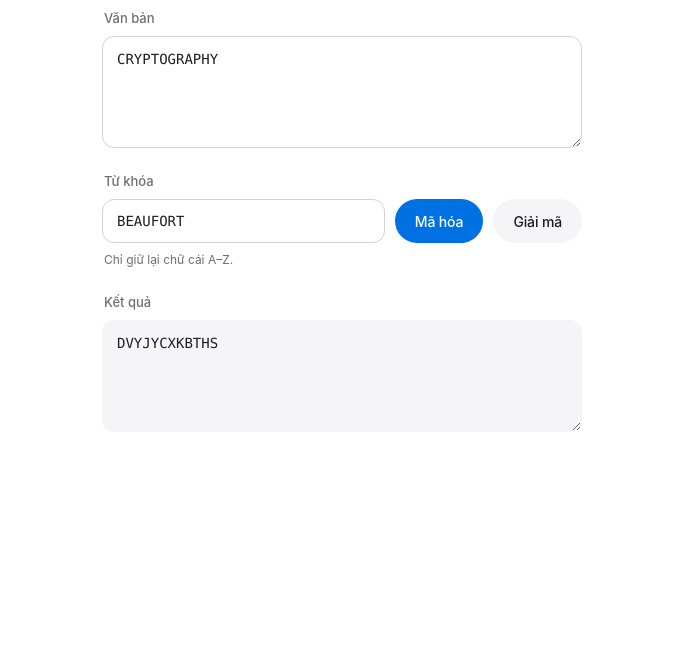
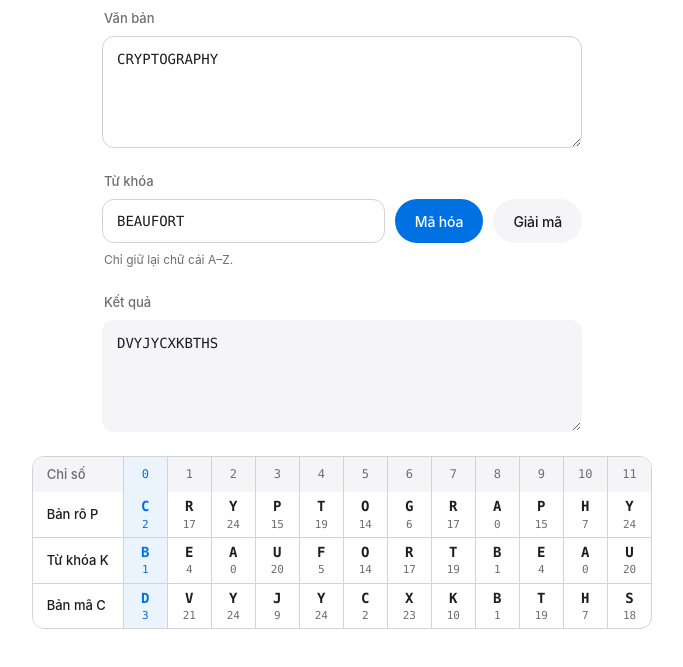
Before and after one commit to kychitoge/do-kiep, a plain HTML site: page anm/index.html in a window 1280 px wide. Shown: the part 127-794 px from the top of the page, without its empty margins (298-981 px from the left). Drawn offline with Linux system fonts and the light colour scheme.

Commit message:
Cap nhat thu muc anm

```diff
--- a/anm/app.js
+++ b/anm/app.js
@@ -11,7 +11,8 @@
     keyHint: $('keyHint'),
     btnEncrypt: $('btnEncrypt'),
     btnDecrypt: $('btnDecrypt'),
-    outputBox: $('outputBox')
+    outputBox: $('outputBox'),
+    cipherTable: $('cipherTable')
   };
 
   const stripDiacritics = (text) =>
@@ -32,25 +33,108 @@
     const prepared = stripDiacritics(text || '');
     let keyIdx = 0;
     let output = '';
+    const steps = [];
 
     for (const ch of prepared) {
       const upper = ch.toUpperCase();
       if (upper >= 'A' && upper <= 'Z') {
-        const p = upper.charCodeAt(0) - 65;
-        const k = key[keyIdx % key.length].charCodeAt(0) - 65;
-        const c = mode === 'encrypt' ? (p + k) % 26 : (p - k + 26) % 26;
-        output += ALPHABET[c];
+        const inCode = upper.charCodeAt(0) - 65;
+        const keyChar = key[keyIdx % key.length];
+        const k = keyChar.charCodeAt(0) - 65;
+        const outCode = mode === 'encrypt' ? (inCode + k) % 26 : (inCode - k + 26) % 26;
+        const outChar = ALPHABET[outCode];
+        output += outChar;
+
+        const isEncrypt = mode === 'encrypt';
+        steps.push({
+          isLetter: true,
+          pChar: isEncrypt ? upper : outChar,
+          pNum: isEncrypt ? inCode : outCode,
+          kChar: keyChar,
+          kNum: k,
+          cChar: isEncrypt ? outChar : upper,
+          cNum: isEncrypt ? outCode : inCode
+        });
         keyIdx++;
       } else {
         output += ch;
+        steps.push({
+          isLetter: false,
+          displayChar: ch === ' ' ? '·' : ch
+        });
       }
     }
 
-    return { output, isFallbackKey: cleanKey.length === 0 };
+    return { output, isFallbackKey: cleanKey.length === 0, steps };
+  };
+
+  const createCell = (tag, className, text) => {
+    const cell = document.createElement(tag);
+    if (className) cell.className = className;
+    if (text !== undefined) cell.textContent = text;
+    return cell;
+  };
+
+  const createStepCell = (charText, numText, extraClass) => {
+    const td = document.createElement('td');
+    if (extraClass) td.className = extraClass;
+
+    const charSpan = document.createElement('span');
+    charSpan.className = 'cell-char';
+    charSpan.textContent = charText;
+    td.appendChild(charSpan);
+
+    if (numText !== null && numText !== undefined) {
+      const numSpan = document.createElement('span');
+      numSpan.className = 'cell-num';
+      numSpan.textContent = String(numText);
+      td.appendChild(numSpan);
+    }
+
+    return td;
+  };
+
+  const renderTable = (steps) => {
+    const table = el.cipherTable;
+    table.replaceChildren();
+
+    const thead = document.createElement('thead');
+    const headRow = document.createElement('tr');
+    headRow.appendChild(createCell('th', 'row-head', 'Chỉ số'));
+
+    const tbody = document.createElement('tbody');
+    const pRow = document.createElement('tr');
+    pRow.appendChild(createCell('th', 'row-head', 'Bản rõ P'));
+
+    const kRow = document.createElement('tr');
+    kRow.appendChild(createCell('th', 'row-head', 'Từ khóa K'));
+
+    const cRow = document.createElement('tr');
+    cRow.appendChild(createCell('th', 'row-head', 'Bản mã C'));
+
+    steps.forEach((step, idx) => {
+      const activeClass = idx === 0 ? 'cell-active' : '';
+      headRow.appendChild(createCell('th', activeClass, String(idx)));
+
+      if (step.isLetter) {
+        pRow.appendChild(createStepCell(step.pChar, step.pNum, activeClass));
+        kRow.appendChild(createStepCell(step.kChar, step.kNum, activeClass));
+        cRow.appendChild(createStepCell(step.cChar, step.cNum, activeClass));
+      } else {
+        const mutedClass = activeClass ? `${activeClass} cell-muted` : 'cell-muted';
+        pRow.appendChild(createCell('td', mutedClass, step.displayChar));
+        kRow.appendChild(createCell('td', mutedClass, '—'));
+        cRow.appendChild(createCell('td', mutedClass, step.displayChar));
+      }
+    });
+
+    thead.appendChild(headRow);
+    tbody.append(pRow, kRow, cRow);
+    table.append(thead, tbody);
   };
 
   const run = (mode) => {
-    const { output, isFallbackKey } = transformVigenere(
+    const { output, isFallbackKey, steps } = transformVigenere(
       el.textInput.value,
       el.keyInput.value,
       mode
@@ -61,6 +145,7 @@
       : 'Chỉ giữ lại chữ cái A–Z.';
 
     el.outputBox.value = output;
+    renderTable(steps);
   };
 
   el.keyInput.addEventListener('input', (e) => {
--- a/anm/index.html
+++ b/anm/index.html
@@ -53,6 +53,10 @@
         aria-live="polite"
       ></textarea>
     </div>
+
+    <div class="table-wrap">
+      <table id="cipherTable" class="cipher-table"></table>
+    </div>
   </main>
 </body>
 </html>
--- a/anm/styles.css
+++ b/anm/styles.css
@@ -171,6 +171,103 @@ input.control {
   background-color: var(--surface-secondary-hover);
 }
 
+.table-wrap {
+  width: max-content;
+  min-width: 100%;
+  max-width: calc(100vw - 40px);
+  align-self: center;
+  overflow-x: auto;
+  border: 1px solid var(--border);
+  border-radius: var(--radius-input);
+  background-color: var(--bg);
+}
+
+.cipher-table {
+  width: max-content;
+  min-width: 100%;
+  border-collapse: collapse;
+  font-family: var(--font-mono);
+  font-variant-numeric: tabular-nums;
+}
+
+.cipher-table th,
+.cipher-table td {
+  border-right: 1px solid var(--border);
+  border-bottom: 1px solid var(--border);
+  text-align: center;
+  vertical-align: middle;
+  min-width: 44px;
+  padding: 6px 8px;
+}
+
+.cipher-table tr:last-child th,
+.cipher-table tr:last-child td {
+  border-bottom: none;
+}
+
+.cipher-table th:last-child,
+.cipher-table td:last-child {
+  border-right: none;
+}
+
+.cipher-table thead th {
+  background-color: var(--surface-secondary);
+  color: var(--text-secondary);
+  font-size: 12px;
+  font-weight: 500;
+  padding: 8px;
+}
+
+.cipher-table .row-head {
+  position: sticky;
+  left: 0;
+  z-index: 1;
+  background-color: var(--bg);
+  font-family: var(--font-sans);
+  font-size: 13px;
+  font-weight: 500;
+  color: var(--text-primary);
+  text-align: left;
+  white-space: nowrap;
+  padding: 8px 14px;
+}
+
+.cipher-table thead .row-head {
+  background-color: var(--surface-secondary);
+  color: var(--text-secondary);
+}
+
+.cipher-table .cell-char {
+  display: block;
+  font-size: 14px;
+  font-weight: 600;
+  line-height: 1.25;
+  color: var(--text-primary);
+}
+
+.cipher-table .cell-num {
+  display: block;
+  font-size: 11px;
+  line-height: 1.2;
+  color: var(--text-secondary);
+  margin-top: 2px;
+}
+
+.cipher-table .cell-muted {
+  background-color: var(--surface-secondary);
+  color: var(--text-secondary);
+}
+
+.cipher-table .cell-active {
+  background-color: rgba(0, 113, 227, 0.08);
+}
+
+.cipher-table thead th.cell-active,
+.cipher-table .cell-active .cell-char,
+.cipher-table .cell-active .cell-num {
+  color: var(--accent);
+}
+
 @media (max-width: 480px) {
   .container {
     padding: 40px 16px;
```
